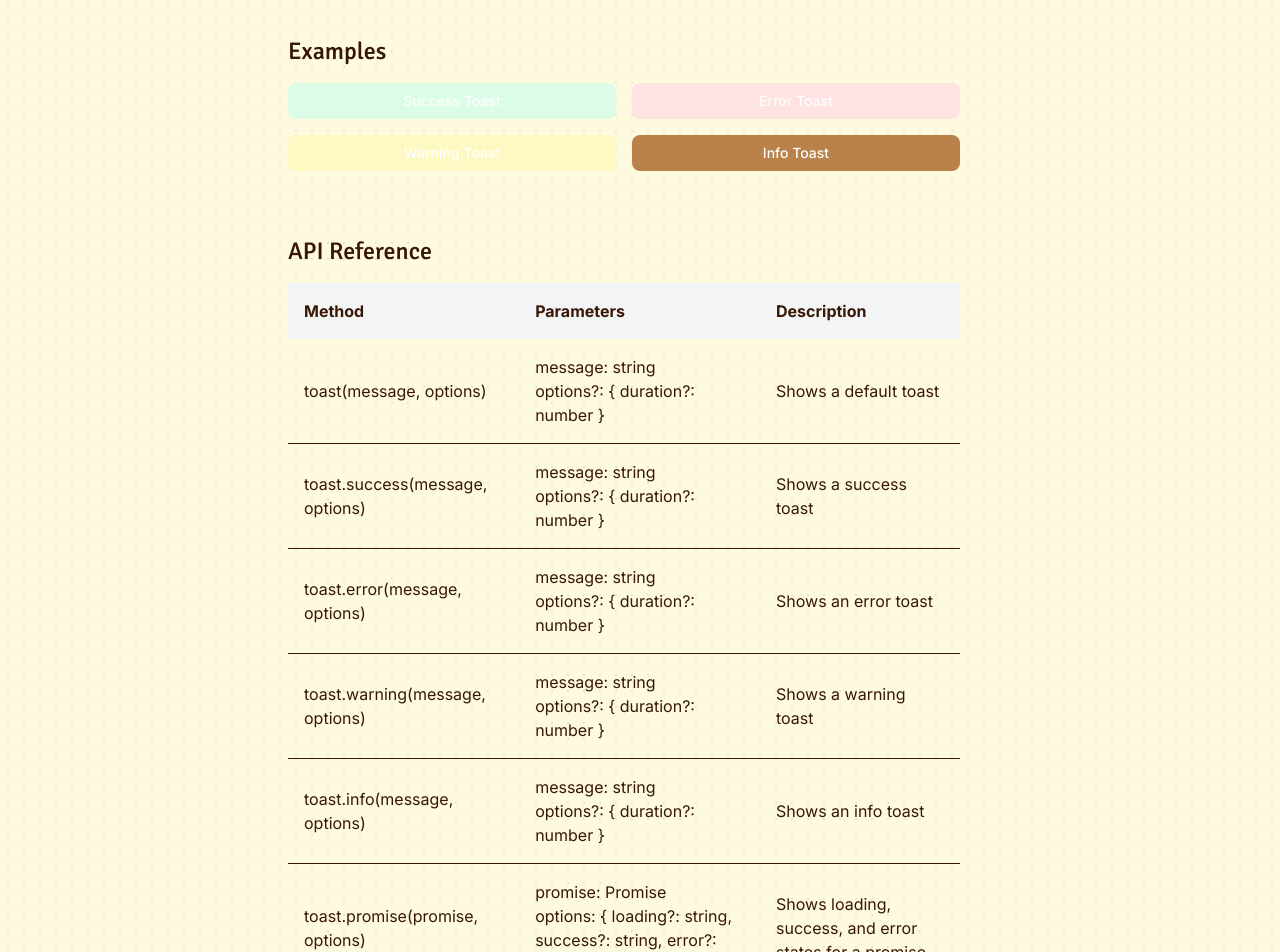
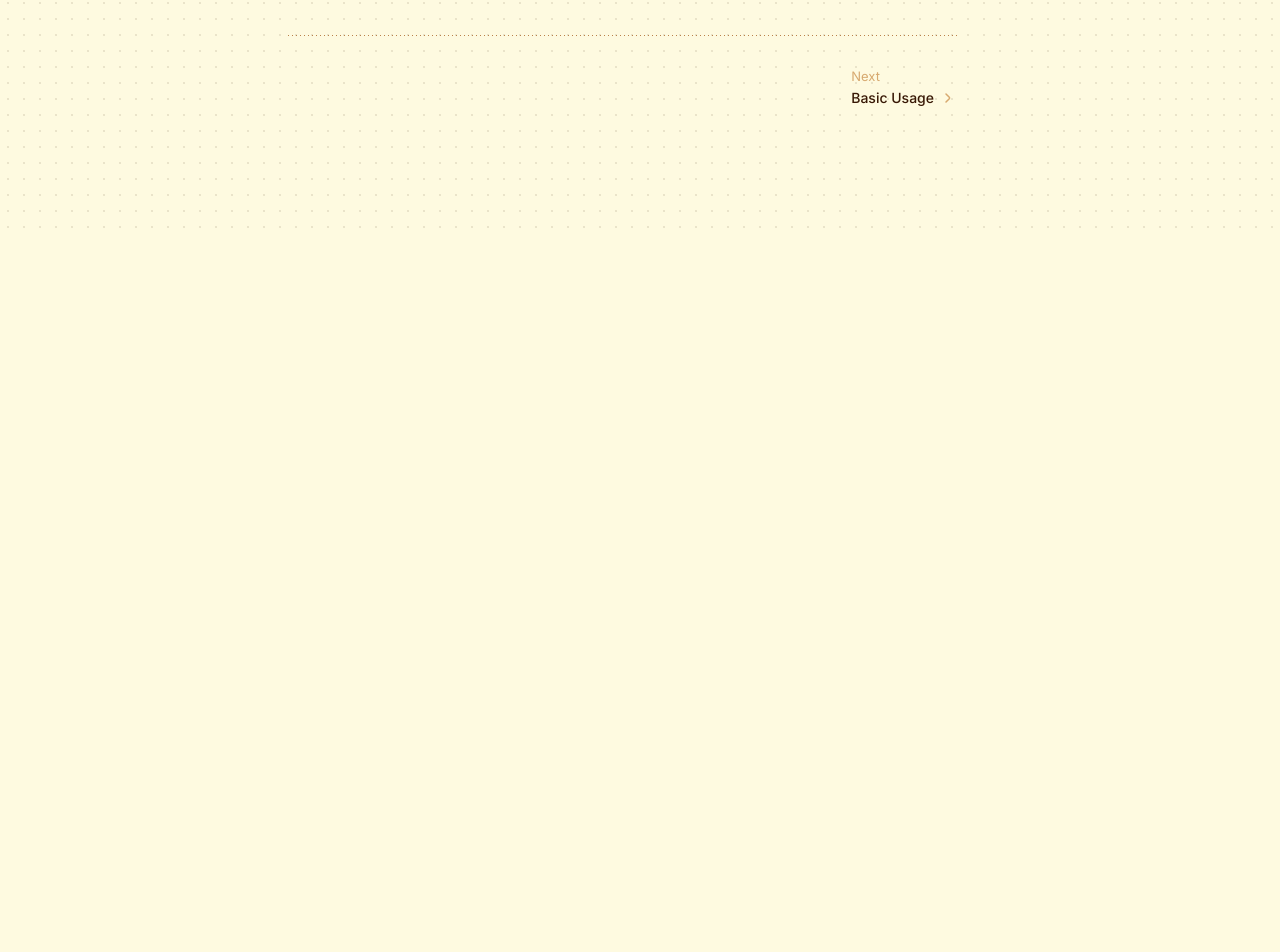
Before and after one commit to sh-sabbir/nanotoast-doc, a Next.js app: page /getting-started in a window 1280 px wide. Shown: the part 1477-2429 px from the top of the page. After the commit the page ends 1713 px from the top, so only its background shows below. Built offline with nearby package versions, Linux system fonts and the light colour scheme; a small style sheet from the web is missing.

Commit message:
chore: update doc pages

```diff
--- a/src/app/(docs)/getting-started/page.tsx
+++ b/src/app/(docs)/getting-started/page.tsx
@@ -30,9 +30,7 @@ export default function GettingStarted() {
   const tableOfContents = [
     { href: "#installation", label: "Installation" },
     { href: "#add-nanotoast-to-your-app", label: "Add NanoToast to your app" },
-    { href: "#render-a-toast", label: "Render a toast" },
-    { href: "#examples", label: "Examples" },
-    { href: "#api-reference", label: "API Reference" }
+    { href: "#render-a-toast", label: "Render a toast" }
   ];
 
   return (
@@ -93,69 +91,6 @@ export default function GettingStarted() {
           </ToastButton>
         </Section>
 
-        <Section title="Examples">
-          <div className="grid grid-cols-1 md:grid-cols-2 gap-4">
-            <ToastButton message="Success message" type="success" className="p-4 bg-green-100 hover:bg-green-200 rounded-lg transition-colors">
-              Success Toast
-            </ToastButton>
-            <ToastButton message="Error message" type="error" className="p-4 bg-red-100 hover:bg-red-200 rounded-lg transition-colors">
-              Error Toast
-            </ToastButton>
-            <ToastButton message="Warning message" type="warning" className="p-4 bg-yellow-100 hover:bg-yellow-200 rounded-lg transition-colors">
-              Warning Toast
-            </ToastButton>
-            <ToastButton message="Info message" type="info" className="p-4 bg-blue-100 hover:bg-blue-200 rounded-lg transition-colors">
-              Info Toast
-            </ToastButton>
-          </div>
-        </Section>
-
-        <Section title="API Reference">
-          <div className="overflow-x-auto">
-            <table className="min-w-full">
-              <thead>
-                <tr>
-                  <th className="text-left p-4 bg-gray-100">Method</th>
-                  <th className="text-left p-4 bg-gray-100">Parameters</th>
-                  <th className="text-left p-4 bg-gray-100">Description</th>
-                </tr>
-              </thead>
-              <tbody>
-                <tr>
-                  <td className="p-4 border-b">toast(message, options)</td>
-                  <td className="p-4 border-b">message: string<br />options?: &#123; duration?: number &#125;</td>
-                  <td className="p-4 border-b">Shows a default toast</td>
-                </tr>
-                <tr>
-                  <td className="p-4 border-b">toast.success(message, options)</td>
-                  <td className="p-4 border-b">message: string<br />options?: &#123; duration?: number &#125;</td>
-                  <td className="p-4 border-b">Shows a success toast</td>
-                </tr>
-                <tr>
-                  <td className="p-4 border-b">toast.error(message, options)</td>
-                  <td className="p-4 border-b">message: string<br />options?: &#123; duration?: number &#125;</td>
-                  <td className="p-4 border-b">Shows an error toast</td>
-                </tr>
-                <tr>
-                  <td className="p-4 border-b">toast.warning(message, options)</td>
-                  <td className="p-4 border-b">message: string<br />options?: &#123; duration?: number &#125;</td>
-                  <td className="p-4 border-b">Shows a warning toast</td>
-                </tr>
-                <tr>
-                  <td className="p-4 border-b">toast.info(message, options)</td>
-                  <td className="p-4 border-b">message: string<br />options?: &#123; duration?: number &#125;</td>
-                  <td className="p-4 border-b">Shows an info toast</td>
-                </tr>
-                <tr>
-                  <td className="p-4 border-b">toast.promise(promise, options)</td>
-                  <td className="p-4 border-b">promise: Promise<br />options: &#123; loading?: string, success?: string, error?: string, duration?: number &#125;</td>
-                  <td className="p-4 border-b">Shows loading, success, and error states for a promise</td>
-                </tr>
-              </tbody>
-            </table>
-          </div>
-        </Section>
-
         <DocsNavigation
           next={{
             title: "Basic Usage",
--- a/src/app/(docs)/options/page.tsx
+++ b/src/app/(docs)/options/page.tsx
@@ -34,9 +34,8 @@ toast.info("Vue is great!");`;
 
 export default function GettingStarted() {
   const tableOfContents = [
-    { href: "#installation", label: "Installation" },
-    { href: "#render-a-toast", label: "Render a toast" },
-    { href: "#examples", label: "Examples" }
+    { href: "#available-options", label: "Available options" },
+    { href: "#installation", label: "Installation" }
   ];
 
   return (
--- a/src/app/(docs)/styling/page.tsx
+++ b/src/app/(docs)/styling/page.tsx
@@ -1,35 +1,13 @@
 import { CodeBlock } from '@/components/CodeBlock';
 import TableOfContents from "@/components/TableOfContents";
 import Section from "@/components/Section";
-import ToastButton from "@/components/ToastButton";
 import DocsNavigation from '@/components/DocsNavigation';
 
 export const metadata = {
   title: "Toast - NanoToast",
 };
 
-const installCode = `npm install @iamsabbir/nanotoast`;
-const installCodeYarn = `yarn add @iamsabbir/nanotoast`;
-
-const importCode = `import toast from "@iamsabbir/nanotoast";
-import "@iamsabbir/nanotoast/src/styles.css"; // Ensure you import styles`;
-
-const usageCode = `<script setup>
-${importCode}
-
-const showToast = () => {
-  toast.success("Hello from Vue!");
-};
-</script>
-
-<template>
-  <button @click="showToast">Show Toast</button>
-</template>`;
-
-const moreUsageCode = `toast.success("Vue is awesome!");
-toast.error("Vue is not awesome!");
-toast.warning("Vue is okay!");
-toast.info("Vue is great!");`;
+const installCode = `// Style with tailwindcss`;
 
 export default function GettingStarted() {
   const tableOfContents = [
@@ -41,52 +19,24 @@ export default function GettingStarted() {
   return (
     <div className="flex lg:py-16 px-4 lg:px-8 lg:pl-0 gap-4">
       <div className="max-w-[672px] w-full mx-auto text-primary">
-        <h1 className="text-3xl font-title font-medium mb-4">Usage in Vue</h1>
+        <h1 className="text-3xl font-title font-medium mb-4">Styling</h1>
 
         <p className="text-base mb-12">
-          All the features of NanoToast are available in Vue too!
+          NanoToast is designed to be easily customizable. You can change the colors, fonts, and other styles to match your design. But a small headsup, NanoToast is already nicely styled, so you don't need to do much to make it look good.
         </p>
 
-        <Section title="Installation">
+        <Section title="Style the toast!">
           <CodeBlock
             code={installCode}
             language="bash"
             filename="Using npm"
           />
-          <br />
-          <CodeBlock
-            code={installCodeYarn}
-            language="bash"
-            filename="Using Yarn"
-          />
-        </Section>
-
-        <Section title="Render a toast">
-          <CodeBlock
-            code={usageCode}
-            language="html"
-          />
-          <br />
-          <ToastButton message="Hello from Vue!" type="default">
-            Make a toast
-          </ToastButton>
-        </Section>
-
-        <Section title="More toast types">
-          <CodeBlock
-            code={moreUsageCode}
-            language="jsx"
-          />
         </Section>
 
         <DocsNavigation
           prev={{
-            title: "React",
-            href: "/usage/react"
-          }}
-          next={{
-            title: "Alpine Js",
-            href: "/usage/alpine"
+            title: "Options",
+            href: "/options"
           }}
         />
       </div>
```
